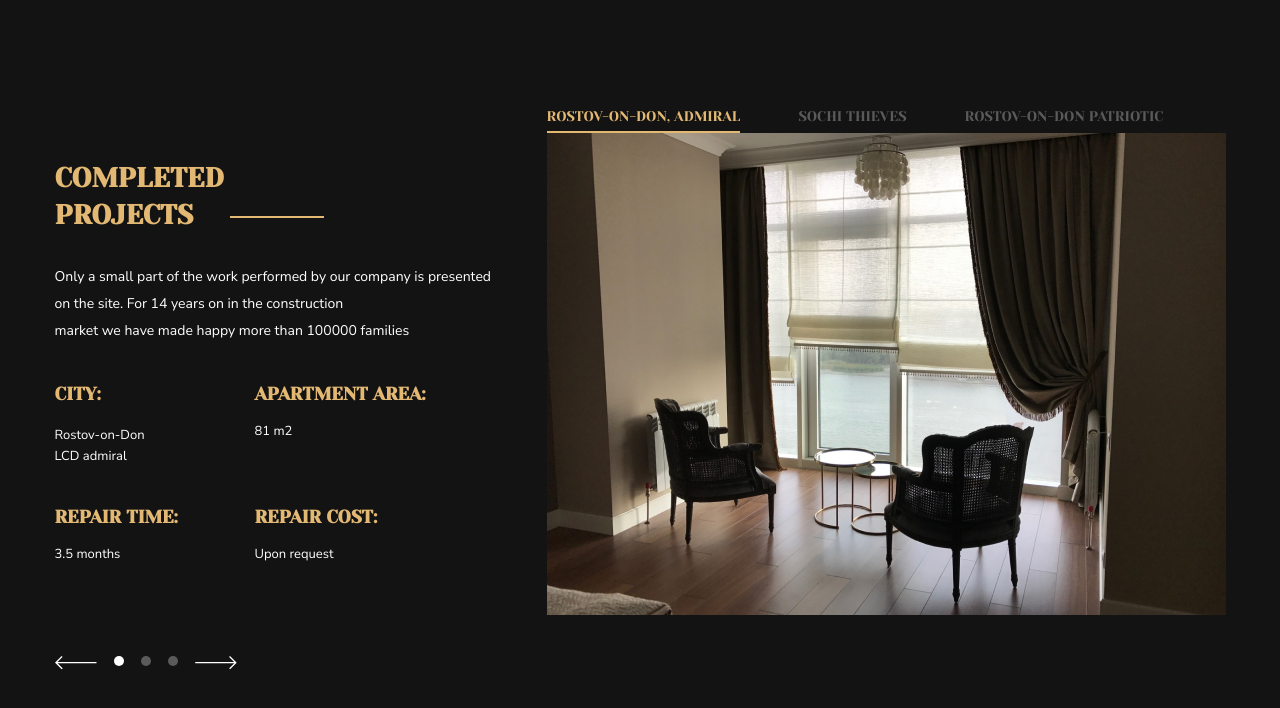
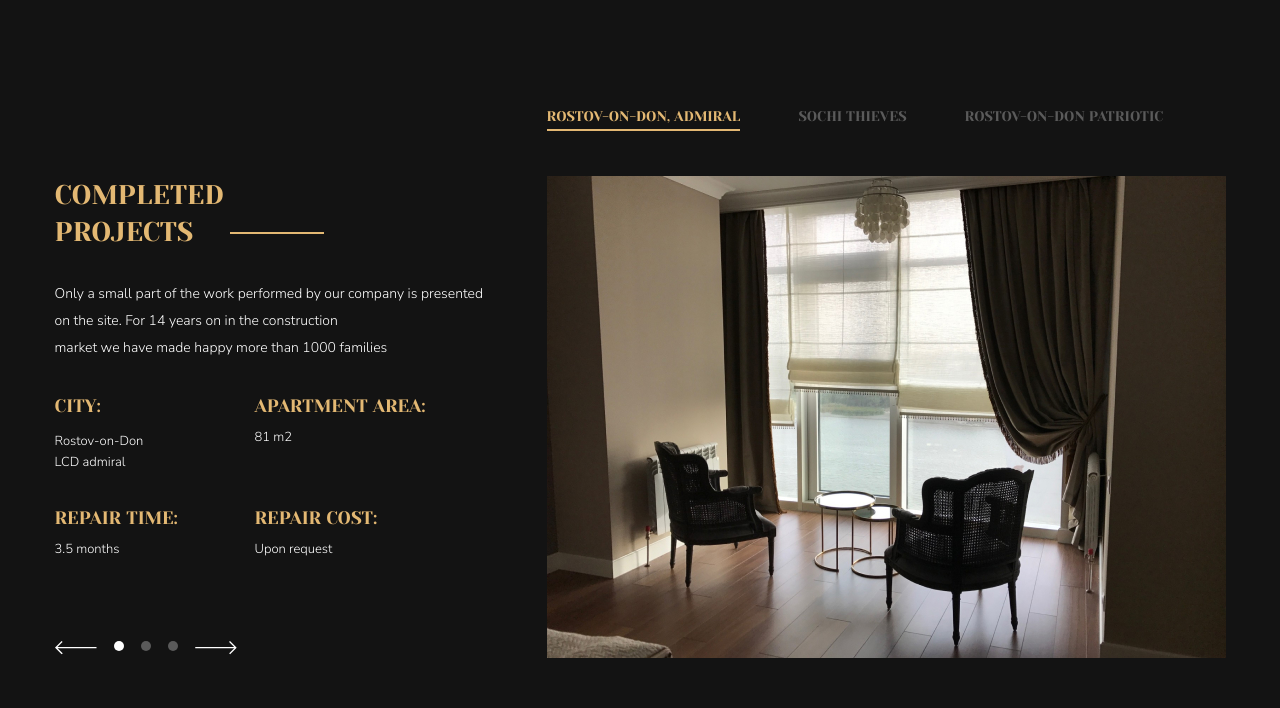
Before and after one commit to AndreyKazakov777/Project-3-correction, a plain HTML site: page index.html in a window 1280 px wide. Drawn offline with Linux system fonts and the light colour scheme.

Commit message:
html & css done

```diff
--- a/index.html
+++ b/index.html
@@ -4,9 +4,10 @@
     <meta charset="UTF-8">
     <meta name="viewport" content="width=device-width, initial-scale=1.0">
     <link rel="stylesheet" href="style.css">
+
     <link rel="preconnect" href="https://fonts.googleapis.com">
     <link rel="preconnect" href="https://fonts.gstatic.com" crossorigin>
-    <link href="https://fonts.googleapis.com/css2?family=Nunito+Sans&display=swap" rel="stylesheet">
+    <link href="https://fonts.googleapis.com/css2?family=Nunito+Sans:ital,opsz,wght@0,6..12,200..1000;1,6..12,200..1000&display=swap" rel="stylesheet">
     <link rel="preconnect" href="https://fonts.googleapis.com">
     <link rel="preconnect" href="https://fonts.gstatic.com" crossorigin>
     <link href="https://fonts.googleapis.com/css2?family=Nunito+Sans:ital@1&family=Yeseva+One&display=swap" rel="stylesheet">
@@ -23,7 +24,7 @@
                     </div>
                     <div class="slider-description-completed-desc">
                         Only a small part of the work performed by our company is presented on the site. For 14 years on in the construction <br>
-market we have made happy more than 100000 families
+market we have made happy more than 1000 families
                     </div>
                     <div class="slider-description-completed-about">
                         <div class="about-project">
--- a/style.css
+++ b/style.css
@@ -12,11 +12,12 @@ body, html {
     min-width: 100%;
     font-family: 'Yeseva One', sans-serif;
     font-style: normal;
-    font-weight: 400;
+    font-weight: 300;
 }
 
 .container {
     max-width: 1171px;
+    max-height: 552px;
     margin: 0 auto;
 }
 
@@ -28,13 +29,20 @@ body, html {
 
 .slider-description {
     color: #E3B873;
-    padding-top: 30px;
+    padding-top: 69px;
+}
+
+.slider-description-completed {
+    width: 442px;
+    height: 390px;
 }
 
 .slider-description-completed-title h2 {
     font-size: 27px;
     text-transform: uppercase;
     line-height: 37px;
+    margin-top: 0;
+    font-weight: 300;
 }
 
 .slider-description-completed-title hr {
@@ -67,7 +75,9 @@ body, html {
 .slider-description-completed-about h3 {
     text-transform: uppercase;
     font-size: 18px;
-    line-height: 25px;
+    line-height: 22px;
+    margin: 14px 0;
+    font-weight: 300;
 }
 
 .slider-description-completed-about .no-active {
@@ -86,7 +96,6 @@ body, html {
 .about-project span {
     font-family: 'Nunito Sans', sans-serif;
     font-style: normal;
-    font-weight: 400;
     font-size: 13px;
     line-height: 12px;
     color: #FFFFFF;
@@ -98,8 +107,7 @@ body, html {
 
 .slider-navigation-buttons {
     display: flex;
-    margin-top: 95px;
-    margin-bottom: 120px;
+    margin-top: 75px;
 }
 
 .slider-navigation-buttons img {
@@ -131,12 +139,13 @@ body, html {
 
 .url-project-nav {
     display: flex;
+    padding-bottom: 45px;
+    height: 24px;
 }
 
 .url-project {
     font-family: 'Yeseva One';
     font-style: normal;
-    font-weight: 400;
     font-size: 14px;
     line-height: 19px;
     text-transform: uppercase;
```
